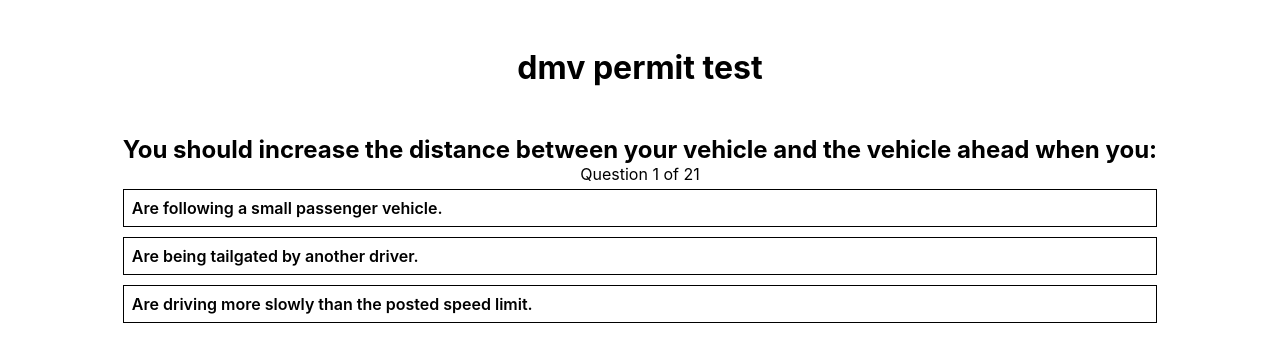
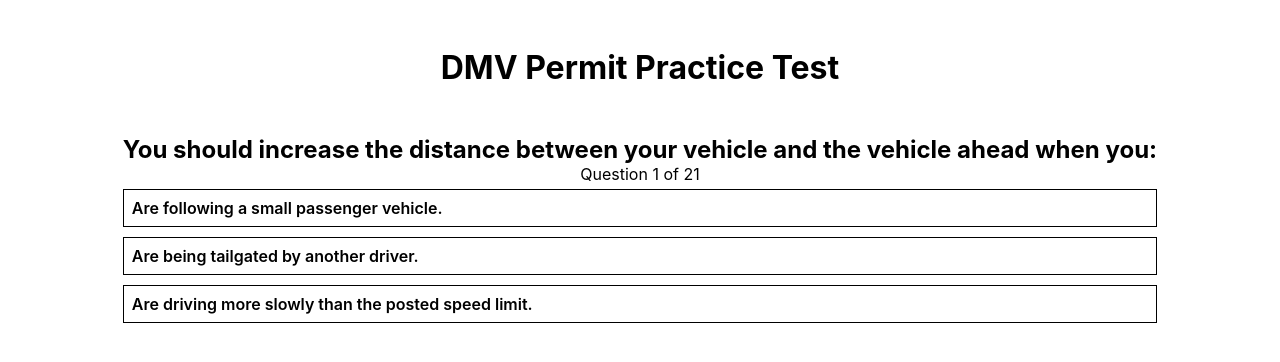
Before and after one commit to paubonilla/old-dmv-permit-test, a React (Create React App) app: page / in a window 1280 px wide. Shown: the top 362 px of the page. Built offline with nearby package versions, Linux system fonts and the light colour scheme.

Commit message:
modified components

```diff
--- a/package.json
+++ b/package.json
@@ -1,8 +1,8 @@
 {
-  "name": "dmv-test",
+  "name": "dmv-permit-test",
   "version": "0.1.0",
   "private": true,
-  "homepage": "http://paubonilla.github.io/dmv-test",
+  "homepage": "http://paubonilla.github.io/dmv-permit-test",
   "dependencies": {
     "@testing-library/jest-dom": "^4.2.4",
     "@testing-library/react": "^9.3.2",
--- a/src/App.js
+++ b/src/App.js
@@ -7,7 +7,7 @@
   return (
     <PageWrapper>
       <PageInner>
-        <h1>dmv permit test</h1>
+        <h1>DMV Permit Practice Test</h1>
         <Content>
           <Quiz />
         </Content>
```
